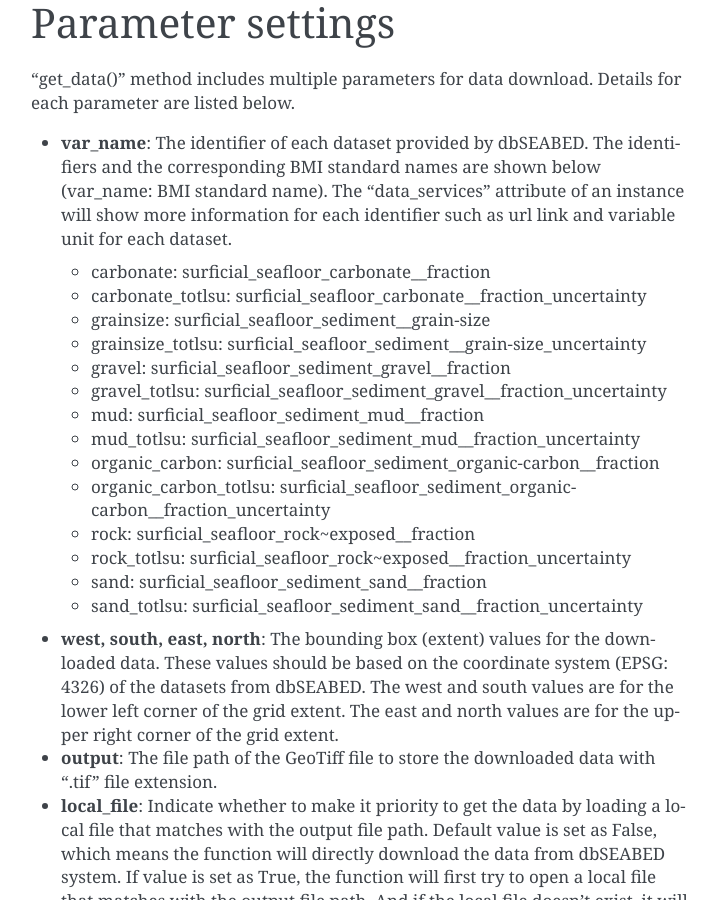
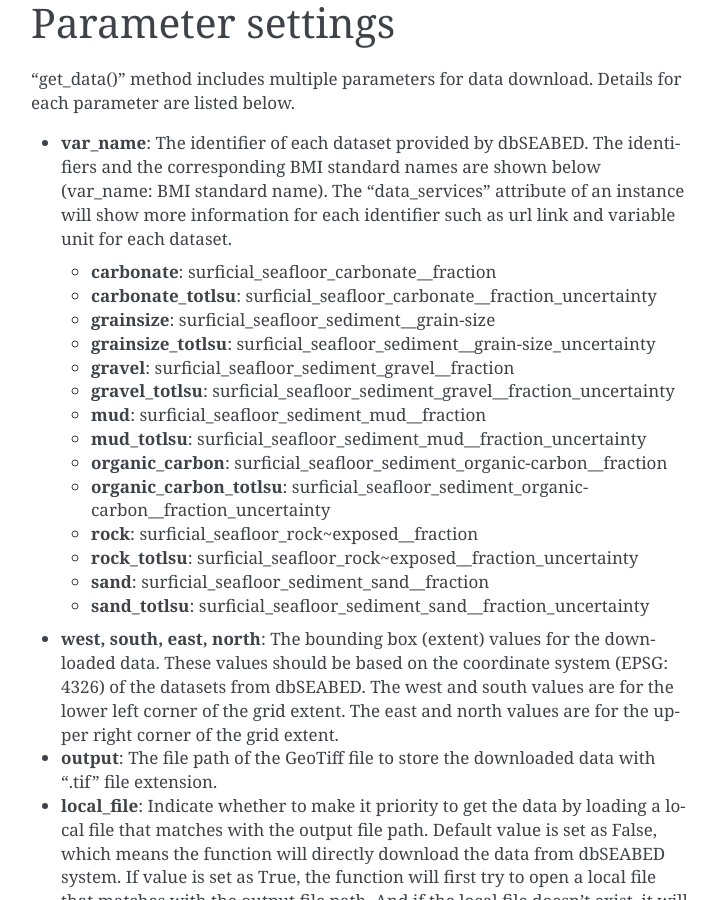
Before and after one commit to gantian127/bmi_dbseabed, a Sphinx documentation site: the page built from docs/source/index.md, in a window 1280 px wide and 900 px high, scrolled down 3560 px. Shown: the whole window, without its empty margins (389-1106 px from the left). Built offline with Sphinx 7.4.7, drawn with Linux system fonts in a browser that asks for light colours; some of the changed lines change nothing that is shown.

Commit message:
reformat text in docs

```diff
--- a/docs/source/index.md
+++ b/docs/source/index.md
@@ -166,20 +166,20 @@
   corresponding BMI standard names are shown below (var_name: BMI standard name). The "data_services" attribute of an instance will show more
   information for each identifier such as url link and variable unit for each dataset.
 
-  - carbonate: surficial_seafloor_carbonate__fraction
-  - carbonate_totlsu: surficial_seafloor_carbonate__fraction_uncertainty
-  - grainsize: surficial_seafloor_sediment__grain-size
-  - grainsize_totlsu: surficial_seafloor_sediment__grain-size_uncertainty
-  - gravel: surficial_seafloor_sediment_gravel__fraction
-  - gravel_totlsu: surficial_seafloor_sediment_gravel__fraction_uncertainty
-  - mud: surficial_seafloor_sediment_mud__fraction
-  - mud_totlsu: surficial_seafloor_sediment_mud__fraction_uncertainty
-  - organic_carbon: surficial_seafloor_sediment_organic-carbon__fraction
-  - organic_carbon_totlsu: surficial_seafloor_sediment_organic-carbon__fraction_uncertainty
-  - rock: surficial_seafloor_rock~exposed__fraction
-  - rock_totlsu: surficial_seafloor_rock~exposed__fraction_uncertainty
-  - sand: surficial_seafloor_sediment_sand__fraction
-  - sand_totlsu: surficial_seafloor_sediment_sand__fraction_uncertainty
+  - **carbonate**: surficial_seafloor_carbonate__fraction
+  - **carbonate_totlsu**: surficial_seafloor_carbonate__fraction_uncertainty
+  - **grainsize**: surficial_seafloor_sediment__grain-size
+  - **grainsize_totlsu**: surficial_seafloor_sediment__grain-size_uncertainty
+  - **gravel**: surficial_seafloor_sediment_gravel__fraction
+  - **gravel_totlsu**: surficial_seafloor_sediment_gravel__fraction_uncertainty
+  - **mud**: surficial_seafloor_sediment_mud__fraction
+  - **mud_totlsu**: surficial_seafloor_sediment_mud__fraction_uncertainty
+  - **organic_carbon**: surficial_seafloor_sediment_organic-carbon__fraction
+  - **organic_carbon_totlsu**: surficial_seafloor_sediment_organic-carbon__fraction_uncertainty
+  - **rock**: surficial_seafloor_rock~exposed__fraction
+  - **rock_totlsu**: surficial_seafloor_rock~exposed__fraction_uncertainty
+  - **sand**: surficial_seafloor_sediment_sand__fraction
+  - **sand_totlsu**: surficial_seafloor_sediment_sand__fraction_uncertainty
 
 - **west, south, east, north**: The bounding box (extent) values for the downloaded data. These values should be based on the
   coordinate system (EPSG: 4326) of the datasets from dbSEABED. The west and south values are for the lower left corner
```
